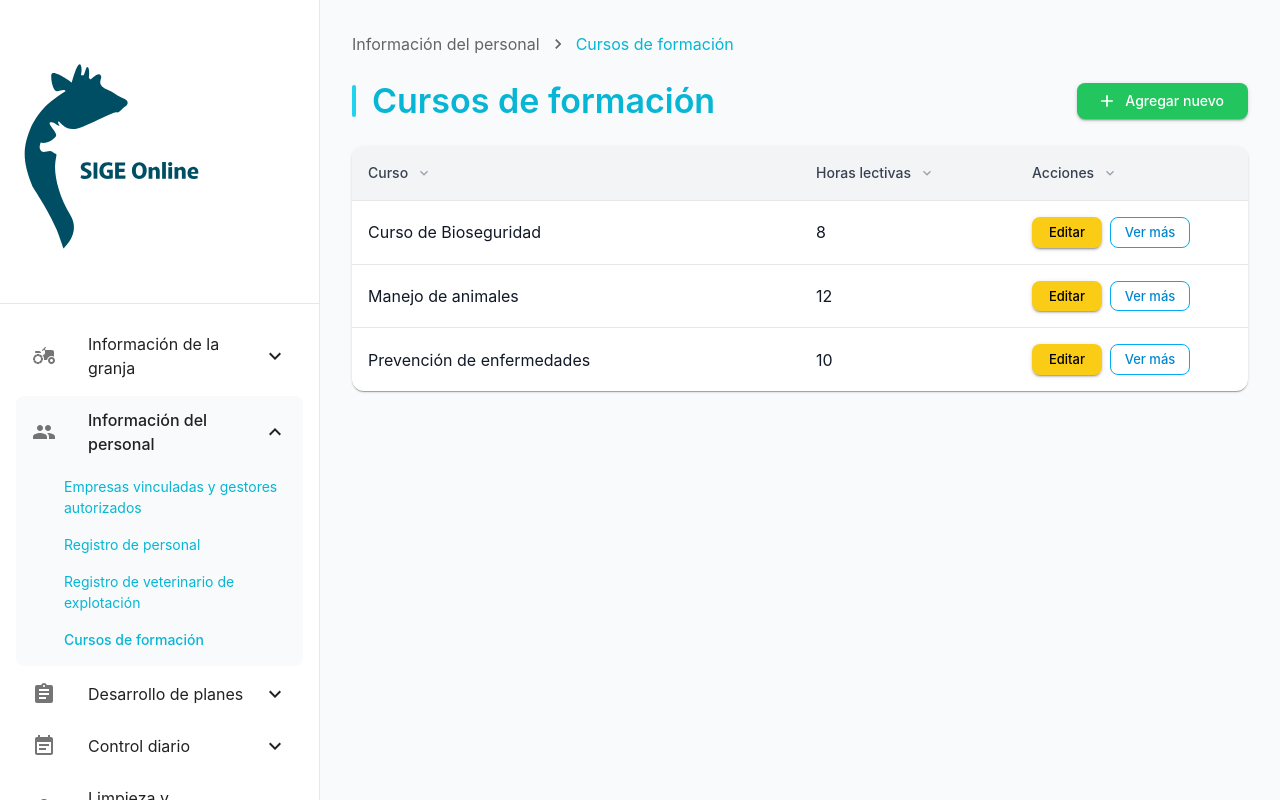
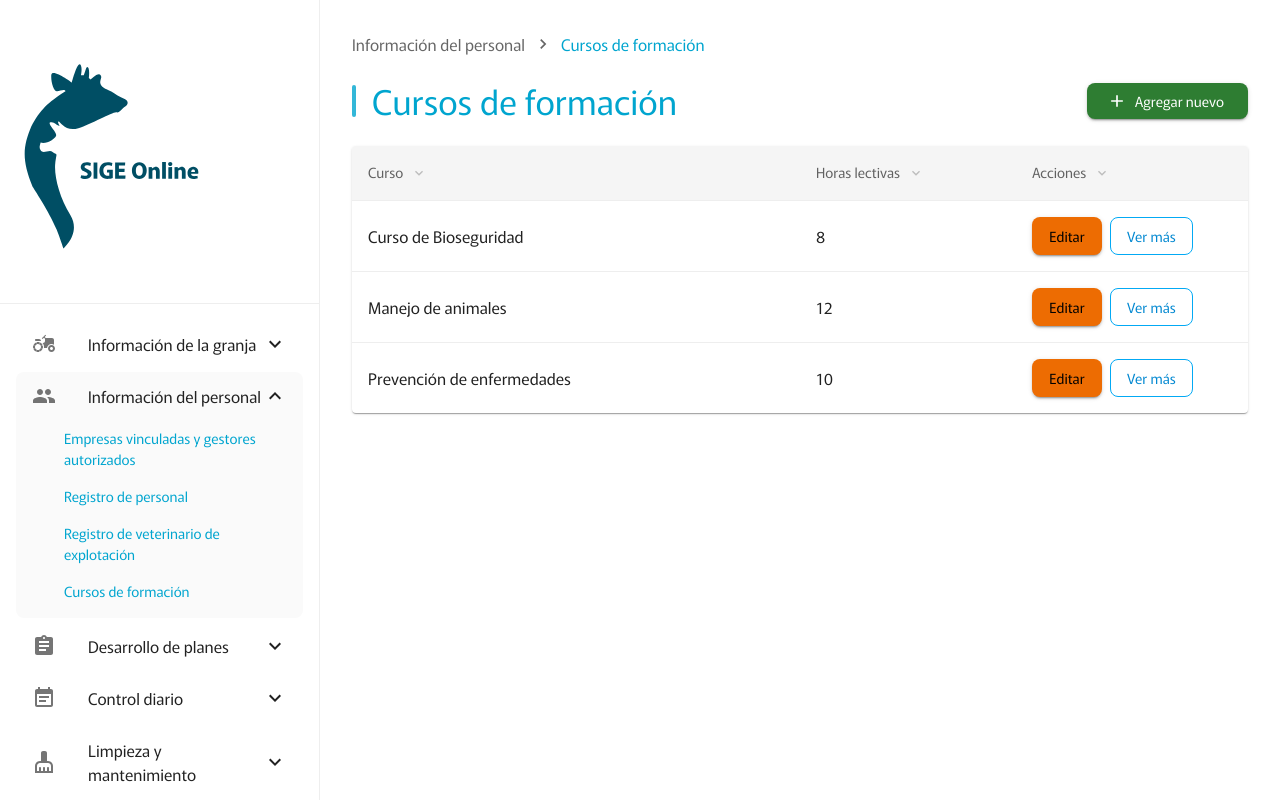
Before and after one commit to hectoranq/SigePorcino, a Next.js app: page /home in a window 1280 px wide. Built offline with nearby package versions, Linux system fonts and the light colour scheme.

Commit message:
add data theme

```diff
--- a/src/pages/home/index.tsx
+++ b/src/pages/home/index.tsx
@@ -33,7 +33,7 @@ import {
   TrendingUp,
   Assessment,
 } from "@mui/icons-material"
-import { theme } from "./theme"
+import theme from "../../components/theme"
 import { useRouter } from "next/router";
 import MainIcon from '../../assets/svgs/mainIconOne.svg';
 const drawerWidth = 320
--- a/src/pages/home/theme.tsx
+++ /dev/null
@@ -1,73 +0,0 @@
-import { createTheme } from "@mui/material/styles"
-
-export const theme = createTheme({
-  palette: {
-    primary: {
-      main: "#0d9488", // teal-600
-      light: "#14b8a6", // teal-500
-      dark: "#0f766e", // teal-700
-    },
-    secondary: {
-      main: "#06b6d4", // cyan-500
-      light: "#22d3ee", // cyan-400
-      dark: "#0891b2", // cyan-600
-    },
-    success: {
-      main: "#22c55e", // green-500
-      dark: "#16a34a", // green-600
-    },
-    warning: {
-      main: "#facc15", // yellow-400
-      dark: "#eab308", // yellow-500
-    },
-    background: {
-      default: "#f9fafb", // gray-50
-      paper: "#ffffff",
-    },
-    grey: {
-      50: "#f9fafb",
-      100: "#f3f4f6",
-      200: "#e5e7eb",
-      300: "#d1d5db",
-      400: "#9ca3af",
-      500: "#6b7280",
-      600: "#4b5563",
-      700: "#374151",
-      800: "#1f2937",
-      900: "#111827",
-    },
-  },
-  typography: {
-    fontFamily: '"Inter", "Roboto", "Helvetica", "Arial", sans-serif',
-    h4: {
-      fontWeight: 600,
-    },
-    h6: {
-      fontWeight: 500,
-    },
-  },
-  components: {
-    MuiButton: {
-      styleOverrides: {
-        root: {
-          textTransform: "none",
-          borderRadius: 8,
-        },
-      },
-    },
-    MuiPaper: {
-      styleOverrides: {
-        root: {
-          borderRadius: 12,
-        },
-      },
-    },
-    MuiDrawer: {
-      styleOverrides: {
-        paper: {
-          borderRadius: 0,
-        },
-      },
-    },
-  },
-})
```
